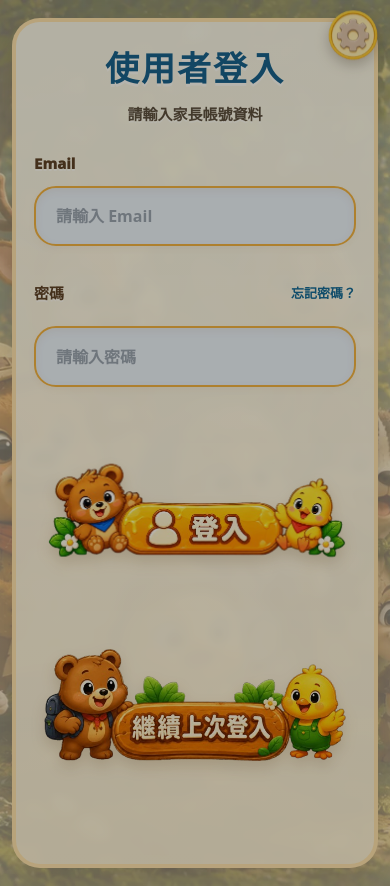
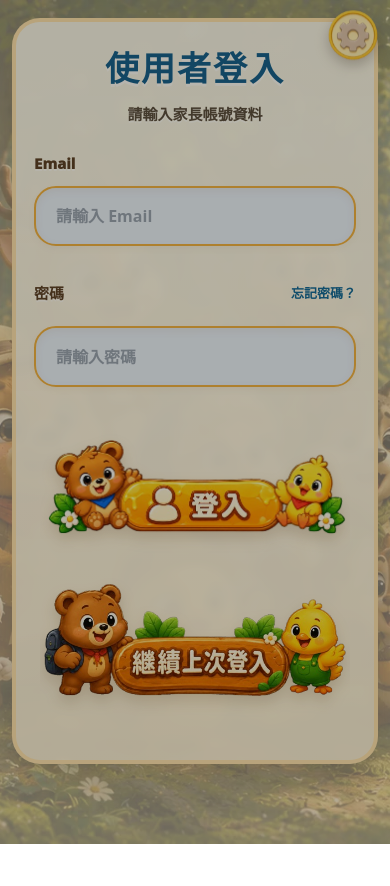
Before and after one commit to larinastudy01-lab/ef-game, a React (Create React App) app: page /login in a window 390 px wide. After the commit the page ends 844 px from the top, so only its background shows below. Built offline with nearby package versions, Linux system fonts and the light colour scheme; no server answers; a web font is replaced by a local one.

Commit message:
Update login and PA result flow

```diff
--- a/src/pages/LoginPage.jsx
+++ b/src/pages/LoginPage.jsx
@@ -398,6 +398,7 @@ const styles = `
 
   .image-button {
     width: min(100%, 380px);
+    overflow: hidden;
     border: 0;
     background: transparent;
     padding: 0;
@@ -410,9 +411,13 @@ const styles = `
   }
 
   .image-button img {
+    position: absolute;
+    top: 50%;
+    left: 0;
     width: 100%;
     height: auto;
     display: block;
+    transform: translateY(-50%);
     pointer-events: none;
     user-select: none;
     filter: drop-shadow(0 7px 7px rgba(117, 75, 23, 0.18));
@@ -446,11 +451,61 @@ const styles = `
   }
 
   .login-submit {
+    height: clamp(132px, 18vh, 160px);
     margin-top: 0;
   }
 
   .continue-button {
-    margin-top: clamp(-28px, -2.4vh, -18px);
+    width: min(100%, 330px);
+    height: clamp(146px, 20vh, 176px);
+    margin-top: 0;
+  }
+
+  /* The button artwork includes generous transparent space. Keep that space
+     from making the form taller than a landscape tablet viewport. */
+  @media (min-width: 700px) and (max-height: 820px) {
+    .login-page .login-stage {
+      min-height: 100vh;
+    }
+
+    .login-page .login-panel {
+      top: clamp(14px, 2.5vh, 22px);
+      padding-top: 20px;
+      padding-bottom: 18px;
+    }
+
+    .login-panel .login-header {
+      margin-bottom: 16px;
+    }
+
+    .login-panel .login-header h1 {
+      font-size: clamp(30px, 3.25vw, 40px);
+    }
+
+    .login-panel .login-header p {
+      margin-top: 8px;
+    }
+
+    .login-panel .field-group {
+      margin-bottom: 14px;
+    }
+
+    .login-panel .password-group {
+      margin-bottom: 6px;
+    }
+
+    .login-panel .field-group input {
+      height: 54px;
+      margin-top: 8px;
+    }
+
+    .login-panel .login-submit {
+      height: 112px;
+    }
+
+    .login-panel .continue-button {
+      height: 124px;
+    }
   }
 
   @media (max-width: 1100px) {
--- a/src/pages/ResultPage_PA.jsx
+++ b/src/pages/ResultPage_PA.jsx
@@ -3021,8 +3021,8 @@ const resultPageStyle = `
 .dashboard-footer-actions {
   display: flex;
   justify-content: center;
-  gap: 10px;
-  padding: 4px 0 10px;
+  gap: 16px;
+  padding: 8px 0 14px;
 }
 
 .footer-image-button {
@@ -3050,7 +3050,7 @@ const resultPageStyle = `
 .footer-image-button img {
   display: block;
   width: auto;
-  height: 58px;
+  height: clamp(78px, 8vw, 92px);
   object-fit: contain;
 }
 
@@ -3177,7 +3177,7 @@ const resultPageStyle = `
   .dashboard-next-step-heading { align-items: flex-start; flex-direction: column; }
   .dashboard-next-step-heading > strong { white-space: normal; }
   .dashboard-footer-actions { align-items: center; flex-direction: row; }
-  .footer-image-button img { max-width: 42vw; height: 50px; }
+  .footer-image-button img { max-width: 44vw; height: 72px; }
   .reset-confirm-modal { padding: 24px 18px; border-radius: 22px; }
   .reset-confirm-actions { grid-template-columns: 1fr; }
   .assist-floating-button span { display: none; }
```
